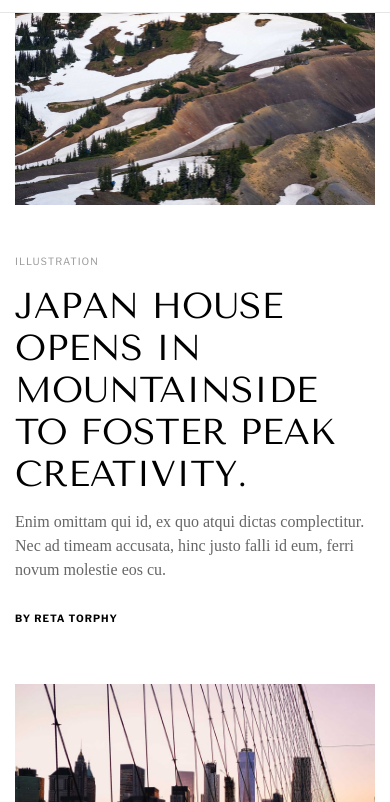
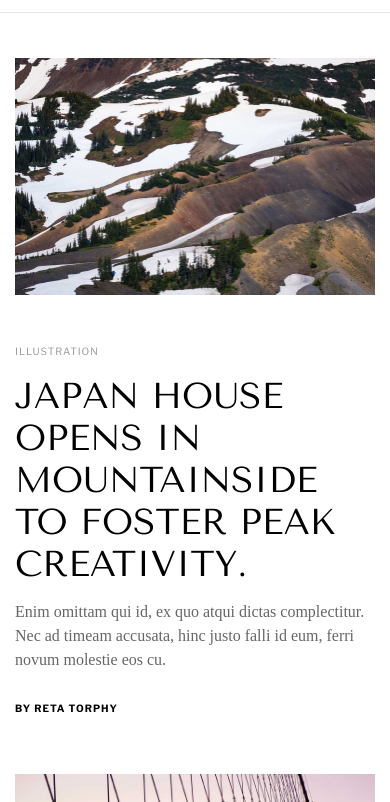
Before and after one commit to labCap/Noiceland, a plain HTML site: page index.html in a window 390 px wide. Shown: the part 42-844 px from the top of the page. Drawn offline with nearby package versions, Linux system fonts and the light colour scheme; a web font is replaced by a local one.

Commit message:
dddddddd

```diff
--- a/#sourse/scss/_intro.scss
+++ b/#sourse/scss/_intro.scss
@@ -3,7 +3,7 @@
     border-bottom: $bd;
 
     @media (max-width:425px) {
-        padding-top: 10px;
+        padding: 100px 0 30px;
     }
 
     // &__inner {}
--- a/#sourse/scss/style.scss
+++ b/#sourse/scss/style.scss
@@ -36,6 +36,9 @@ a {
 .section {
     padding: 90px 0;
 
+    @media (max-width:425px) {
+        padding: 30px 0;
+    }
 }
 
 .main {
```
Also changed, not shown: css/style.css.
